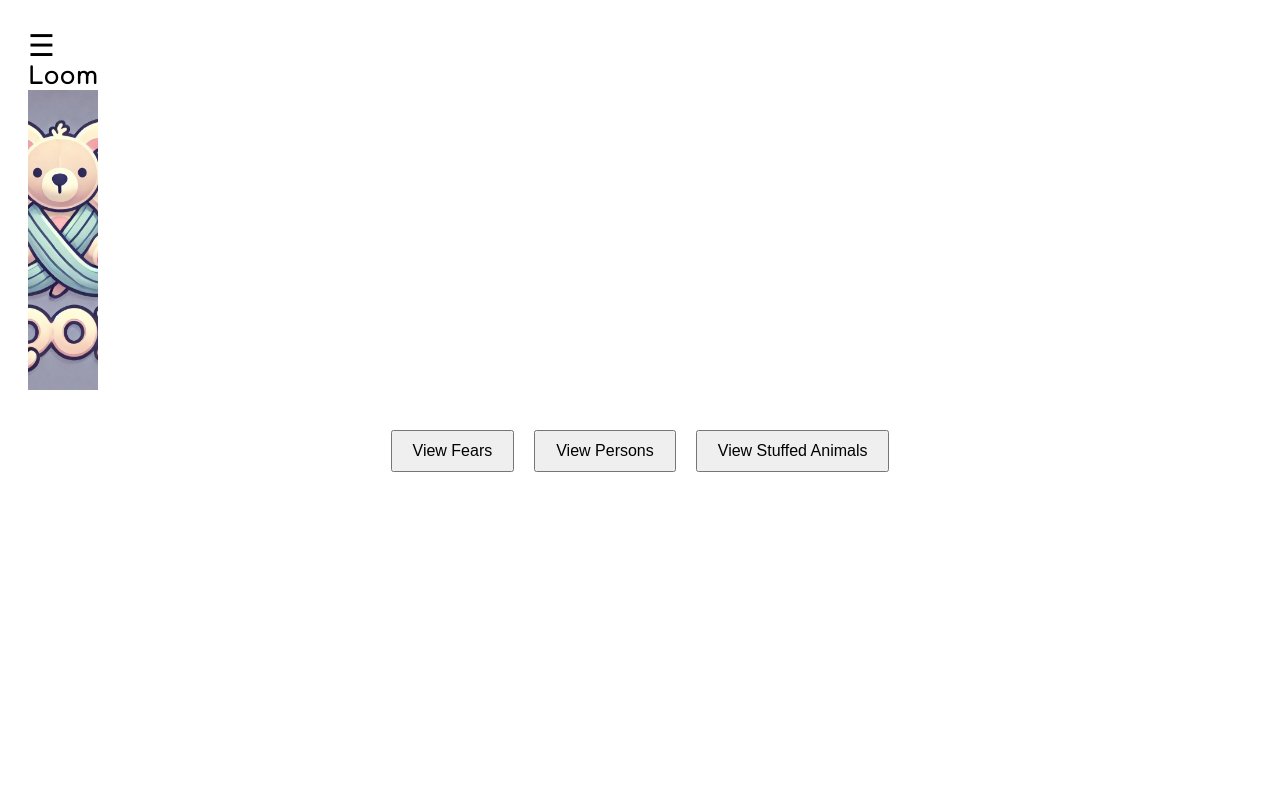
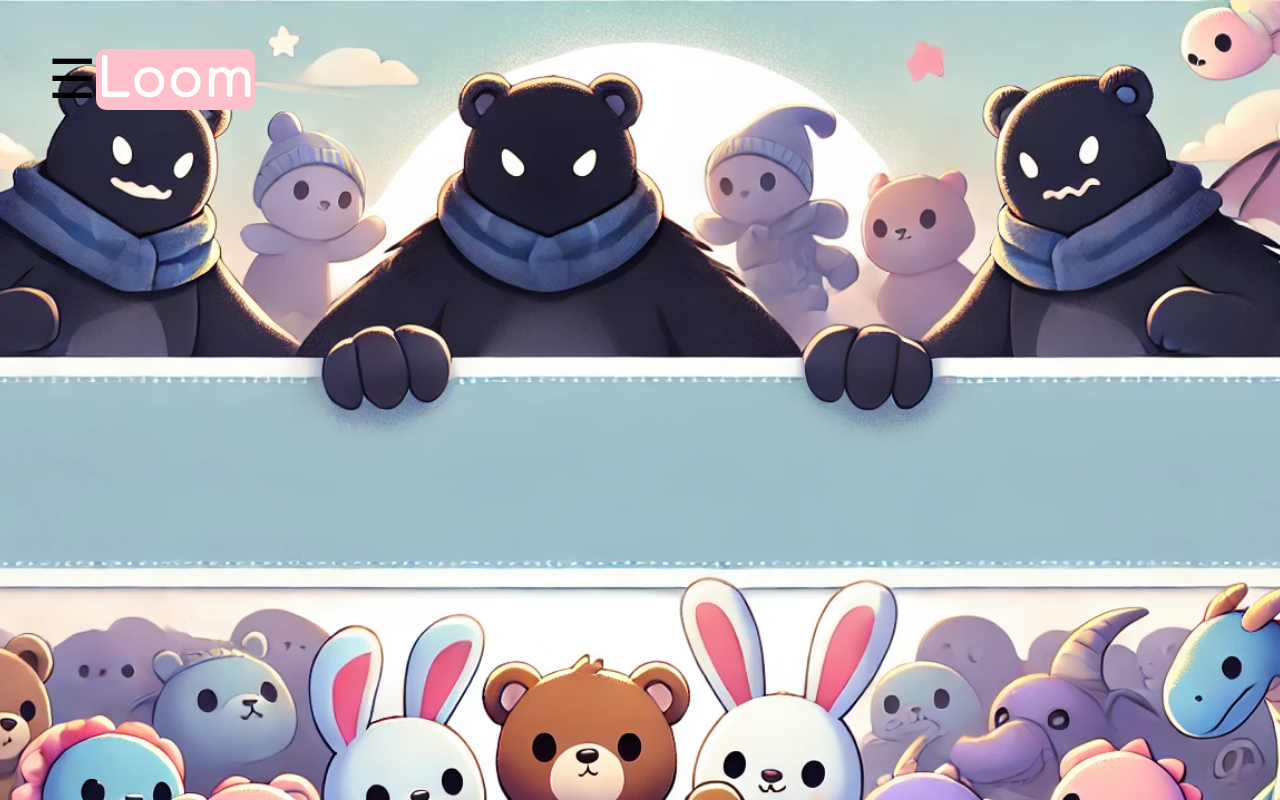
Before and after one commit to mparente88/loom-companion-app, a website: page client/index.html in a window 1280 px wide. Shown: the top 800 px of the page. Drawn offline with nearby package versions, Linux system fonts and the light colour scheme.

Commit message:
background and aside banner

```diff
--- a/client/index.html
+++ b/client/index.html
@@ -21,9 +21,9 @@
         <div class="logo">
           <a href="./index.html">Loom</a>
         </div>
-        <div class="hero-banner"></div>
       </nav>
     </header>
+    <div class="hero-banner-container"></div>
     <main>
       <div class="button-section">
         <button id="fears-btn">View Fears</button>
@@ -33,7 +33,7 @@
     </main>
     <aside class="hamburger-menu">
       <div class="close-btn">&times;</div>
-      <ul>
+      <ul class="link-list">
         <li><a href="#home">Home</a></li>
         <li><a href="#kids">Person</a></li>
         <li><a href="#stuffies">Stuffed Animal</a></li>
--- a/client/style.css
+++ b/client/style.css
@@ -1,4 +1,7 @@
 body {
+  background-image: url("../images/loom_banner.webp");
+  background-size: cover;
+  background-position: center;
   font-family: "Comfortaa", sans-serif;
 }
 
@@ -9,24 +12,31 @@ header {
   padding: 20px;
 }
 
+nav {
+  display: flex;
+  justify-content: space-between;
+  align-items: center;
+  padding: 20px;
+}
+
 .hamburger {
-  font-size: 30px;
+  font-size: 54px;
   cursor: pointer;
 }
 
 .logo a {
   text-decoration: none;
-  font-size: 24px;
+  font-size: 54px;
   font-weight: 700;
-  color: black;
+  color: white;
+  background-color: pink;
+  border-radius: 10px;
 }
 
-.hero-banner {
-  background-image: url("../images/loom_logo.jpeg");
-  background-size: cover;
-  background-position: center;
-  width: 100%;
-  height: 300px;
+.hero-banner-container {
+  justify-content: center;
+  align-items: center;
+  height: 900px;
 }
 
 .button-section {
@@ -46,11 +56,21 @@ button {
   position: absolute;
   top: 0;
   left: -250px;
-  width: 250px;
+  width: 225px;
   height: 100%;
+  background-image: url("../images/loom_aside.png");
   background-color: #333;
   color: white;
   transition: left 0.3s ease;
+}
+
+.link-list {
+  background-color: #1679;
+  width: 70%;
+  margin-left: 10px;
+  margin-top: 50px;
+  font-size: 34px;
+  font-weight: bolder;
 }
 
 .hamburger-menu ul {
```
Also changed, not shown: images/loom_aside.png (added), images/loom_banner.webp (added).
